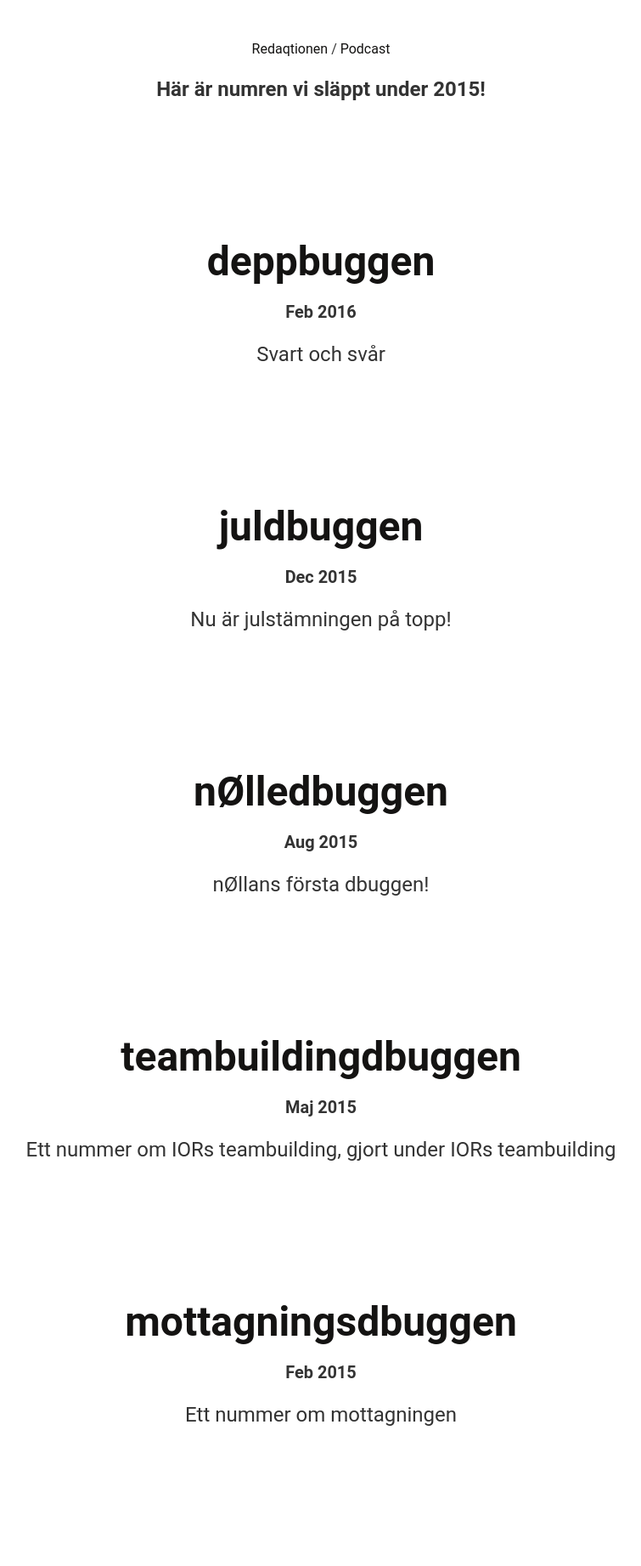
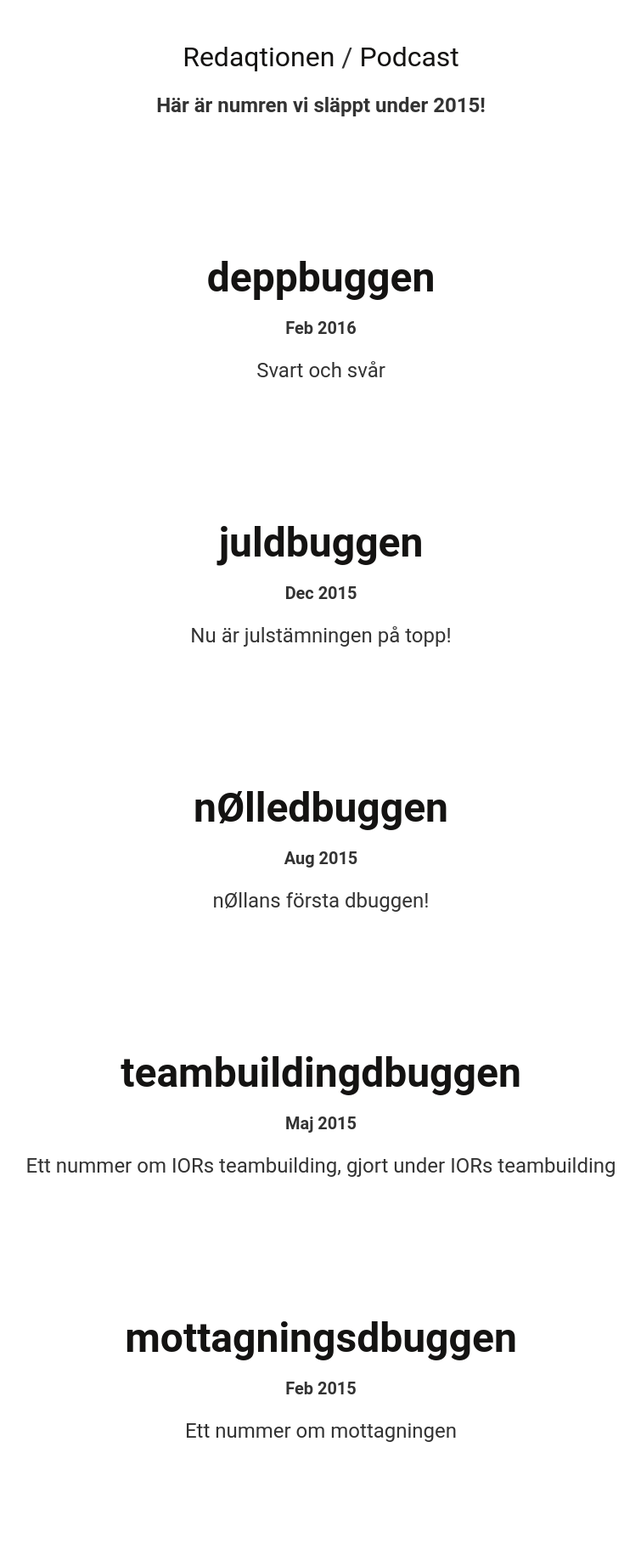
Before and after one commit to datasektionen/dbuggen, a Jekyll site: the page built from index.html, in a window 1280 px wide. Shown: the part 695-2538 px from the top of the page at 85% size, without its empty margins (262-1017 px from the left). Built offline with Jekyll 4.4.1, drawn with Linux system fonts in a browser that asks for light colours.

Commit message:
increase font size of links on the start page

```diff
--- a/_sass/_layout.scss
+++ b/_sass/_layout.scss
@@ -40,6 +40,9 @@ main {
       font-size: 1.25em;
       width: 95%;
     }
+  }
+  nav {
+    font-size: 2rem;
   }
 }
 
```
